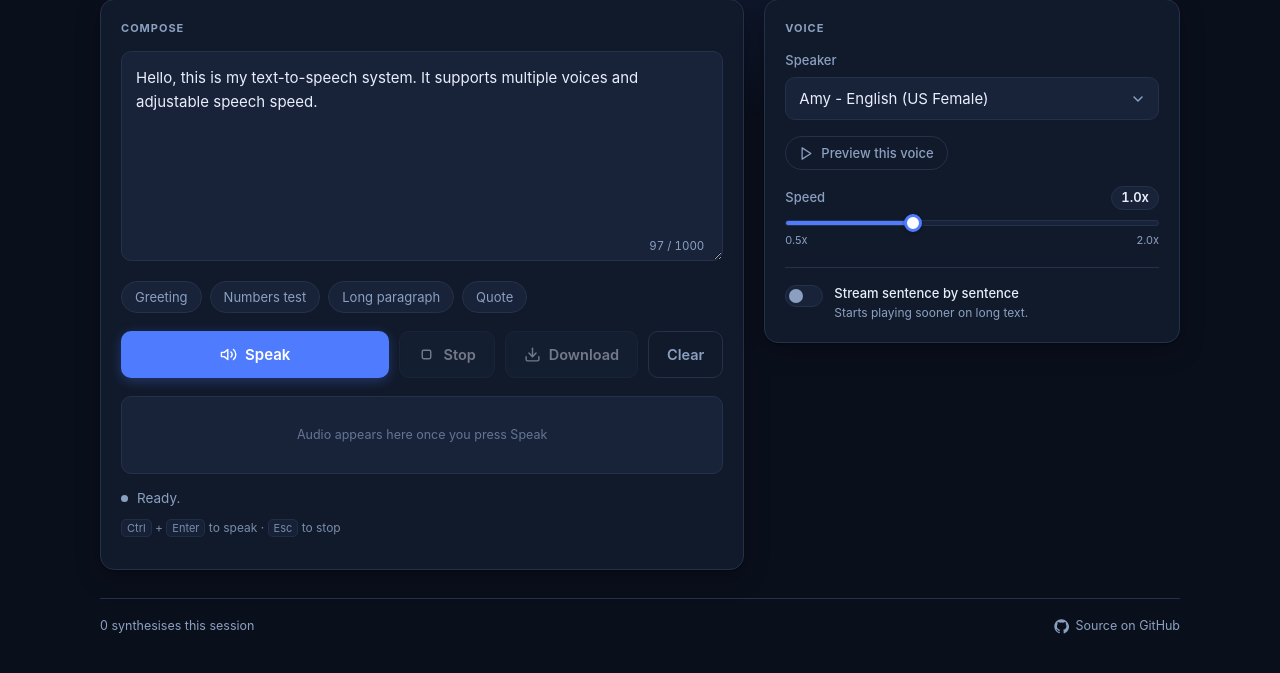
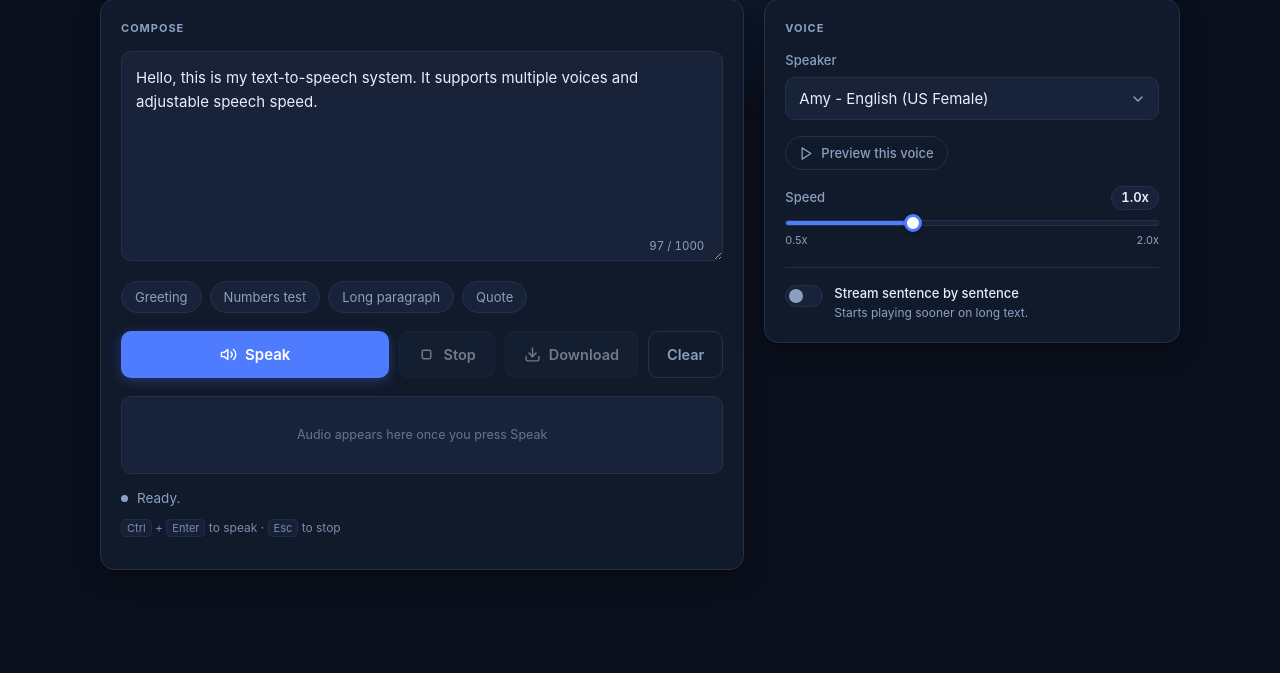
Before and after one commit to salokhiddin005/Text-To-Speech, a Flask app: page / in a window 1280 px wide. Shown: the part 98-771 px from the top of the page. Run offline with Flask 3, Linux system fonts and the light colour scheme.

Commit message:
Remove the page footer
Drops the footer bar along with the per-session synthesis counter and the
GitHub link. The counter's markup, its /api/stats polling, and the now
unused .footer styles all go with it — leaving the script referencing a
removed element would have thrown on every synthesis.

/api/stats itself is unchanged and still served.

Co-Authored-By: Claude Opus 5 <noreply@anthropic.com>

```diff
--- a/templates/index.html
+++ b/templates/index.html
@@ -283,18 +283,6 @@
     /* ───────── History ───────── */
     .history-list { display: flex; flex-wrap: wrap; gap: 8px; }
 
-    /* ───────── Footer ───────── */
-    .footer {
-      margin-top: 28px; padding-top: 18px;
-      border-top: 1px solid var(--border);
-      display: flex; justify-content: space-between; align-items: center;
-      gap: 12px; flex-wrap: wrap;
-      font-size: 12.5px; color: var(--text-muted);
-    }
-    .footer a { color: var(--text-muted); text-decoration: none; display: inline-flex; align-items: center; gap: 6px; }
-    .footer a:hover { color: var(--text); }
-    .footer svg { width: 15px; height: 15px; }
-
     @media (max-width: 560px) {
       body { padding: 18px 14px 36px; }
       .card { padding: 16px; }
@@ -429,14 +417,6 @@
       </aside>
     </div>
 
-    <footer class="footer">
-      <span id="footerStats">&mdash;</span>
-      <a href="https://github.com/salokhiddin005/Text-To-Speech" target="_blank" rel="noopener">
-        <svg viewBox="0 0 24 24" fill="currentColor" aria-hidden="true"><path d="M12 .5C5.7.5.5 5.7.5 12c0 5.1 3.3 9.4 7.9 10.9.6.1.8-.2.8-.6v-2c-3.2.7-3.9-1.5-3.9-1.5-.5-1.3-1.3-1.7-1.3-1.7-1-.7.1-.7.1-.7 1.2.1 1.8 1.2 1.8 1.2 1 1.8 2.7 1.3 3.4 1 .1-.8.4-1.3.7-1.6-2.6-.3-5.3-1.3-5.3-5.8 0-1.3.5-2.3 1.2-3.2-.1-.3-.5-1.5.1-3.1 0 0 1-.3 3.3 1.2a11.4 11.4 0 0 1 6 0c2.3-1.5 3.3-1.2 3.3-1.2.6 1.6.2 2.8.1 3.1.8.9 1.2 1.9 1.2 3.2 0 4.5-2.7 5.5-5.3 5.8.4.4.8 1.1.8 2.2v3.3c0 .4.2.7.8.6 4.6-1.5 7.9-5.8 7.9-10.9C23.5 5.7 18.3.5 12 .5z"/></svg>
-        Source on GitHub
-      </a>
-    </footer>
-
     <audio id="player" style="display:none" crossorigin="anonymous"></audio>
   </div>
 
@@ -458,7 +438,6 @@
     const player       = document.getElementById('player');
     const historyEl    = document.getElementById('history');
     const historyList  = document.getElementById('historyList');
-    const footerStats  = document.getElementById('footerStats');
     const waveformCanvas = document.getElementById('waveform');
 
     const MAX_CHARS    = 1000;
@@ -565,16 +544,6 @@
       });
     }
     renderHistory();
-
-    // ───────── Stats ─────────
-    async function refreshStats() {
-      try {
-        const r = await fetch('/api/stats');
-        const s = await r.json();
-        footerStats.textContent = `${s.requests} synthesis${s.requests === 1 ? '' : 'es'} this session`;
-      } catch { footerStats.textContent = ''; }
-    }
-    refreshStats();
 
     // ───────── Synthesis core ─────────
     function setBusy(busy) {
@@ -725,7 +694,6 @@
           await speakWhole(text, voiceSelect.value, parseFloat(speedInput.value));
         }
         addToHistory(text);
-        refreshStats();
       } catch (err) {
         status.textContent = 'Error: ' + err.message;
         setBusy(false);
```
